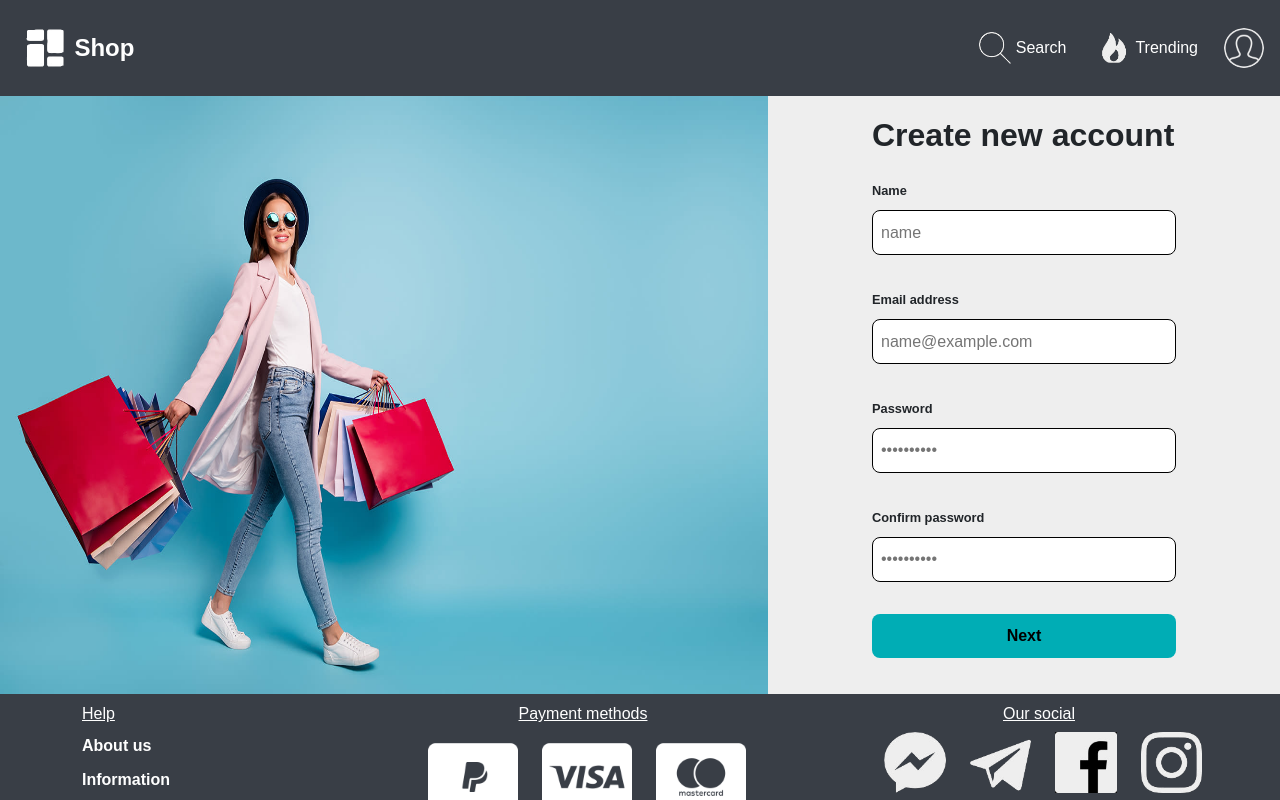
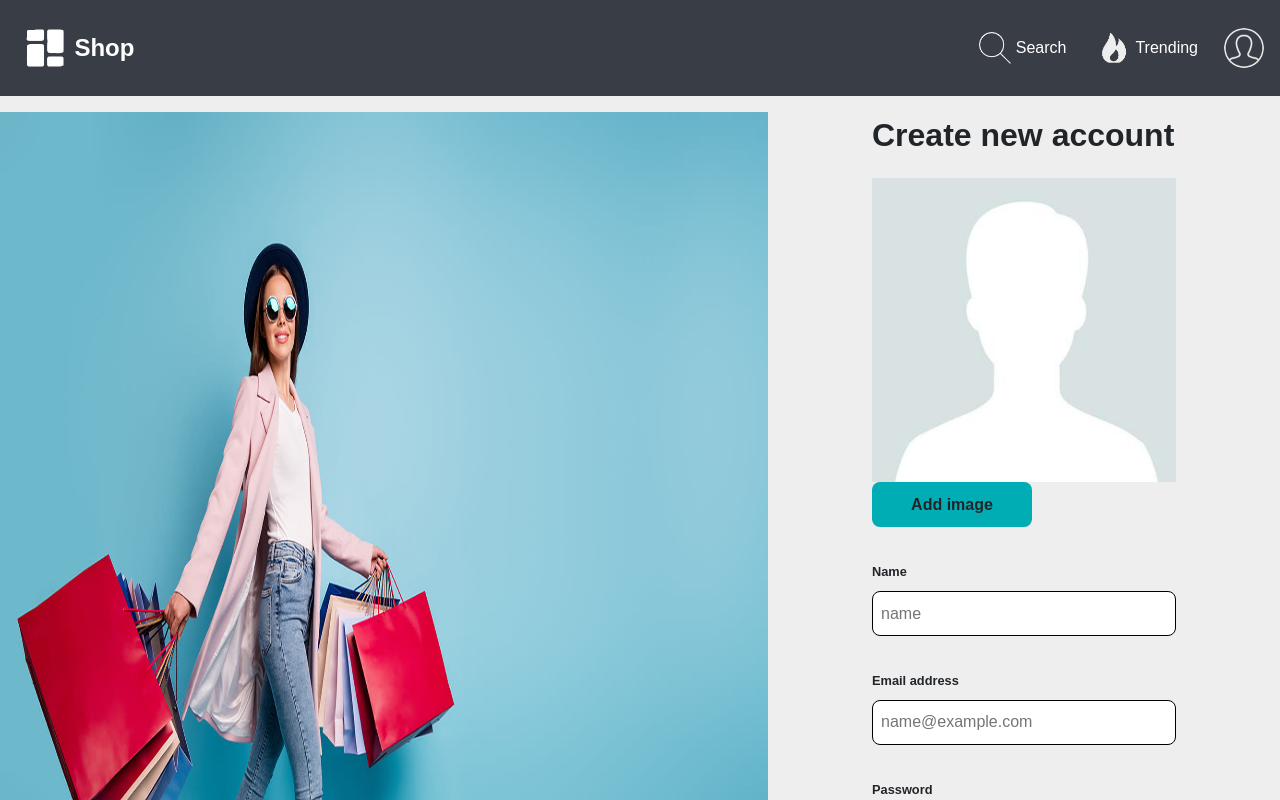
Before and after one commit to anaMJimenezPerez/Front-end_PIGS, an Angular app in the folder myApp/: page /signupPage in a window 1280 px wide. Shown: the top 800 px of the page. Built offline with nearby package versions, Linux system fonts and the light colour scheme.

Commit message:
user can select an image in sign up

```diff
--- a/myApp/src/app/pages/sign-up/sign-up.component.css
+++ b/myApp/src/app/pages/sign-up/sign-up.component.css
@@ -53,11 +53,15 @@ body{
     width: fit-content;
 }
 
+#fileInput{
+    display: none;
+}
+
 #form{
     width: fit-content;
     margin: auto;
 }
-.field{
+.field, .image_container{
     width: 19rem;
     padding: 1rem 0;
 }
@@ -77,7 +81,7 @@ label{
 }
 
 
-.button{
+.button, .buttonAddImage{
     border: none;
     background-color: #00ADB5;
     width: 19rem;
@@ -86,6 +90,13 @@ label{
     font-weight: bolder;
     transition: 0.2s;
     border-radius: 0.5rem;
+}
+
+.buttonAddImage{
+    width: 10rem;
+    display: flex;
+    justify-content: center;
+    align-items: center;
 }
 
 .button:hover{
--- a/myApp/src/app/pages/sign-up/sign-up.component.html
+++ b/myApp/src/app/pages/sign-up/sign-up.component.html
@@ -7,6 +7,12 @@
             <div class="form_content">
                 <form id="form" [formGroup]="signUpForm" (ngSubmit)="submit()">
                     <h2 id="title_log">Create new account</h2>
+                    <div class="image_container">
+                        <img id="userImage" src="../../../assets/images/signup/placeholder.jpg" alt="signupImage">
+                        <label class="buttonAddImage" for="fileInput">Add image</label>
+                        <input id="fileInput" class="buttonAddImage" type="file" (change)="onFileSelected($event)" >
+
+                    </div>
                     <div class="field">
                         <label>Name<br></label>
                         <input matInput class="text" id="name" name="email" type="text" placeholder="name" formControlName="name">
--- a/myApp/src/app/pages/sign-up/sign-up.component.ts
+++ b/myApp/src/app/pages/sign-up/sign-up.component.ts
@@ -28,6 +28,7 @@ export function passwordsMatch(): ValidatorFn{
 
 export class SignUpComponent {
   completeForm = true;
+  imageUrl: string | ArrayBuffer = "";
 
   signUpForm = new FormGroup({
     name: new FormControl('', Validators.required),
@@ -39,6 +40,15 @@ export class SignUpComponent {
   )
 
   constructor(private router: Router, private authService: AuthUserService) {}
+
+  onFileSelected(event: any) {
+    const file: File = event.target.files[0];
+    if (file) {
+        this.imageUrl = URL.createObjectURL(file);
+        // Actualiza el atributo src de la imagen con la URL de la imagen seleccionada
+        document.getElementById('userImage')?.setAttribute('src', this.imageUrl);
+    }
+}
 
   get name(){
     return this.signUpForm.get('name');
@@ -73,7 +83,7 @@ export class SignUpComponent {
         "address": "",
         "lastViewed": 0,
         "favorites": "",
-        "image": ""
+        "image": this.imageUrl.toString()
     };
       this.authService.signup(user)
       .subscribe(
```
Also changed, not shown: myApp/src/assets/images/signup/placeholder.jpg (added).
